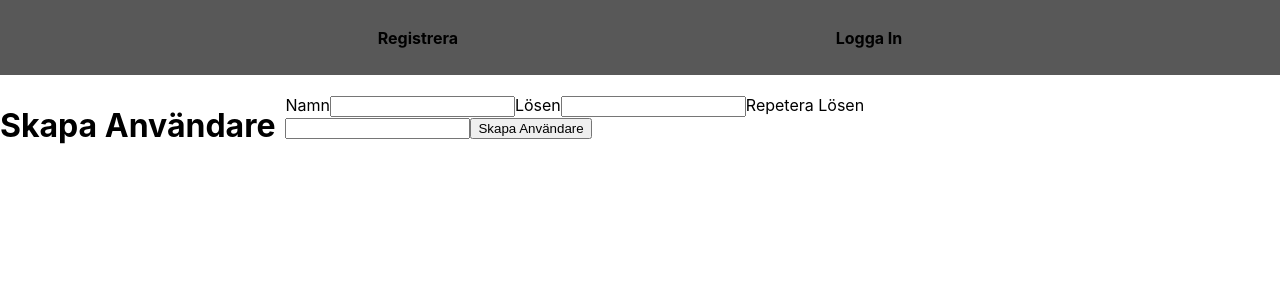
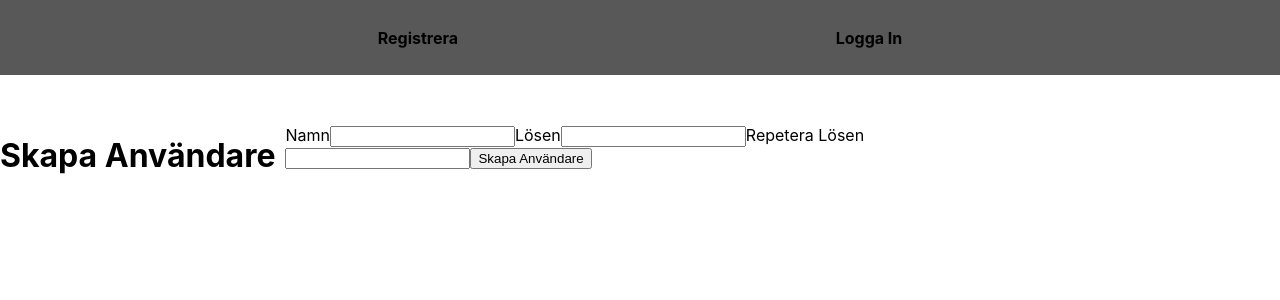
Before and after one commit to Ludde86/marn-app, a React (Create React App) app in the folder client/: page /register in a window 1280 px wide. Shown: the top 300 px of the page. Built offline with nearby package versions, Linux system fonts and the light colour scheme; no server answers.

Commit message:
fix color for input field

```diff
--- a/client/src/components/shopping/Shopping.css
+++ b/client/src/components/shopping/Shopping.css
@@ -2,45 +2,21 @@
 	background: #c0c0c0;
 }
 
-.shopping-title {
-	/* padding: 0 10px; */
-	/* font-size: 28px; */
-	/* text-align: center; */
-	/* font-style: italic; */
-	/* font-family: Arial, Helvetica, sans-serif; */
+.form-container {
+	display: flex;
+	width: 100%;
+	padding: 40px 0;
 }
-.form-container {
-	/* border: 2px solid black; */
-	/* border-radius: 5px; */
-	/* margin: 5px; */
-	/* padding: 10px; */
-	/* display: flex; */
-	/* justify-content: space-between; */
-	display: flex;
-	/* justify-content: space-evenly; */
-	width: 100%;
-	padding: 10px 0;
-}
-.form-input-submit {
-	/* border: 2px solid black; */
-	/* margin: 0 20px auto; */
-	/* margin-top: 20px; */
-	/* display: flex; */
-	/* flex-direction: row; */
-	/* align-items: center; */
-	/* width: 100%; */
-	/* margin: 10px; */
-}
+
 .input-field {
 	background: #c0c0c0;
+	background: #d8d8d8;
 	border: none;
 	border-bottom: 2px solid black;
-	/* border-radius: 5px; */
 	width: 65%;
 	max-height: 30px;
 	padding: 2.6px;
 	font-size: 20px;
-	/* margin: 5px 10px 5px 10px auto; */
 	margin-left: 50px;
 	text-align: center;
 }
@@ -52,22 +28,18 @@
 .input-submit {
 	width: 25%;
 	height: 32px;
-	/* background: #4caf50; */
 	background: #e0e0e0;
 	border: none;
 	cursor: pointer;
 	border: 1px solid black;
-	/* border-radius: 5px; */
 	margin: 5px auto;
 	font-size: 16px;
 }
 .input-submit:hover {
 	background: #e0e0e0;
-	/* background: #228b22; */
 	font-weight: bold;
 }
 .input-submit:active {
-	/* background: #006400; */
 	background: #404040;
 }
 .input-submit:focus {
@@ -80,7 +52,6 @@
 	border: none;
 	cursor: pointer;
 	border: 1px solid black;
-	/* border-radius: 5px; */
 	margin: 5px auto;
 	font-size: 16px;
 }
@@ -94,7 +65,6 @@
 .clear-button {
 	position: relative;
 	bottom: 10px;
-	/* right: 50px; */
 	left: 81.6%;
 	margin-top: 20px;
 	width: 15%;
@@ -103,7 +73,6 @@
 	border: none;
 	cursor: pointer;
 	border: 1px solid black;
-	/* border-radius: 5px; */
 	font-size: 16px;
 }
 .clear-button:hover {
@@ -117,7 +86,6 @@
 	outline: none;
 }
 .list-container {
-	/* border: 2px solid black; */
 	border-radius: 5px;
 	min-height: 450px;
 	list-style-type: none;
@@ -125,9 +93,6 @@
 	padding: 0;
 }
 .item-container {
-	/* border: 1px solid black;
-	border-radius: 10px; */
-	/* border-left: 2px solid black; */
 	border-bottom: 2px solid black;
 	width: 93%;
 	height: 30px;
@@ -168,26 +133,12 @@
 }
 @media (max-width: 600px) {
 	.form-container {
-		/* border: 2px solid black; */
-		/* border-radius: 5px; */
-		/* margin: 5px; */
-		/* padding: 10px; */
-		/* display: flex; */
-		/* justify-content: space-between; */
-		/* display: flex; */
 		flex-direction: column;
-		/* margin: auto; */
 		width: 100%;
 		padding: 10px 0;
 	}
-	.form-input-submit {
-		/* flex-direction: column; */
-		/* padding: 10px; */
-	}
 	.input-field {
-		/* width: 99%; */
 		min-height: 30px;
-		/* border-radius: 10px; */
 		margin: 10px auto;
 	}
 	.input-submit {
```
